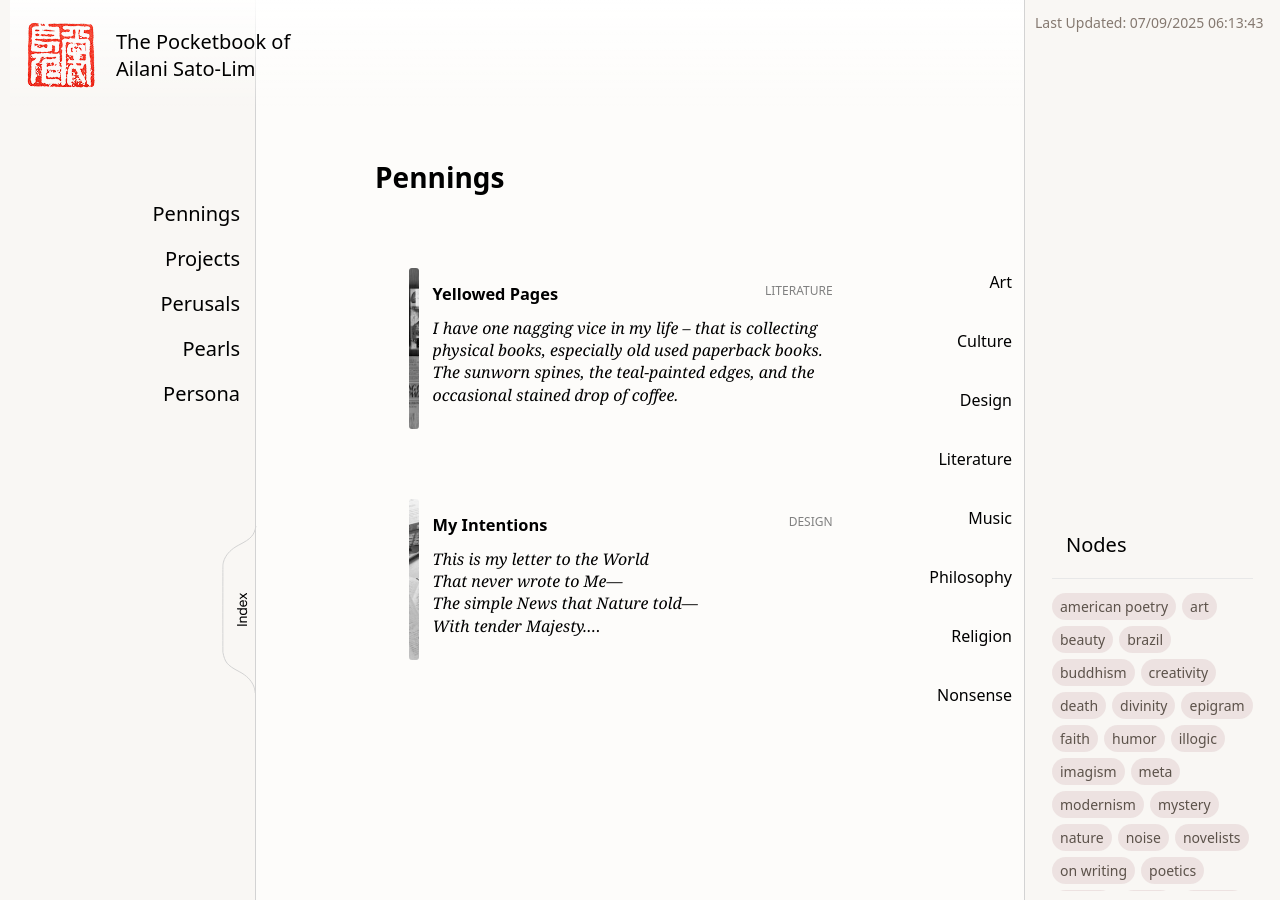
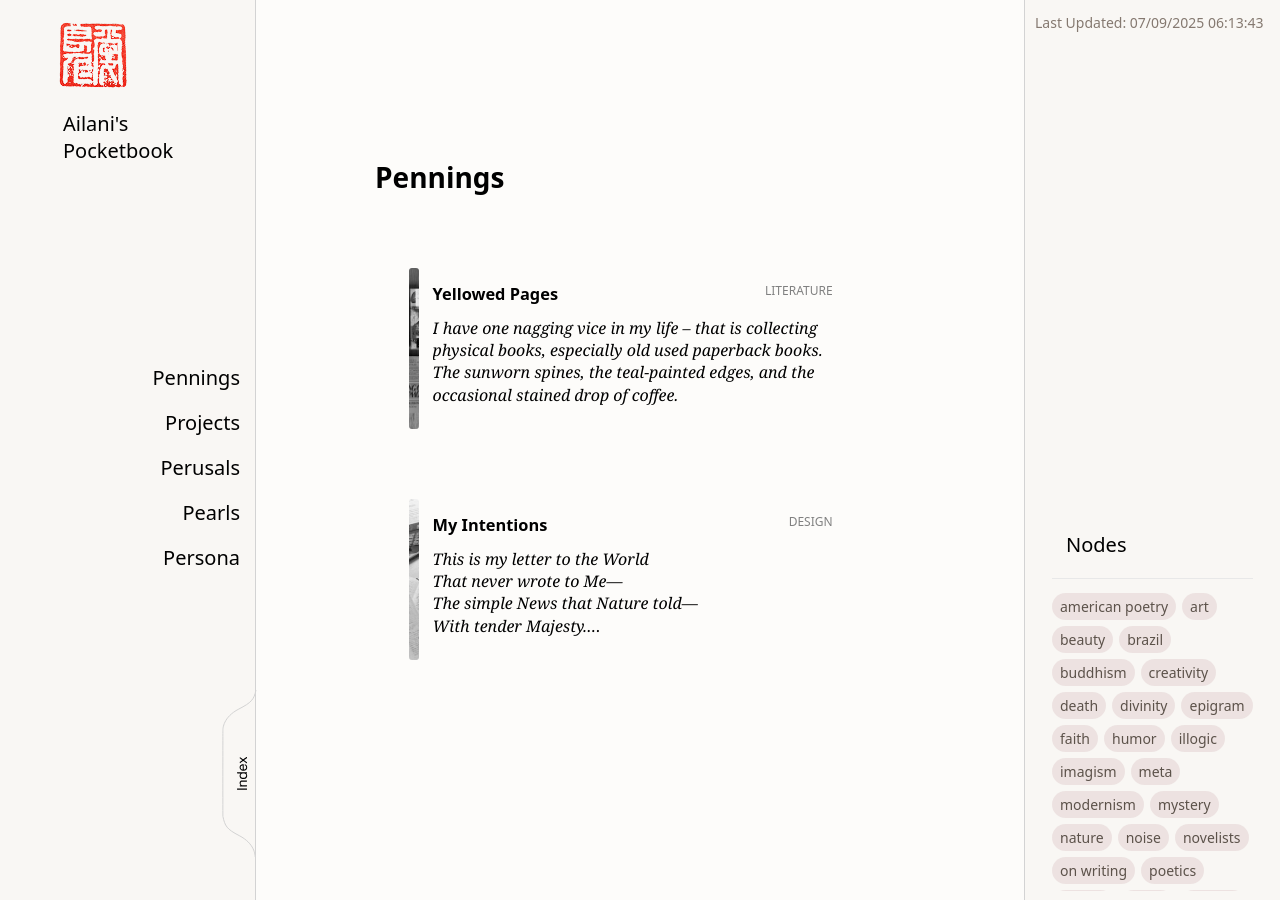
Before and after one commit to ailanisl/ailanisl.github.io, a Jekyll site: the page built from pennings.html, in a window 1280 px wide and 900 px high. Built offline with Jekyll 4.4.1, drawn with Linux system fonts in a browser that asks for light colours.

Commit message:
title ,logo fix

```diff
--- a/_layouts/default.html
+++ b/_layouts/default.html
@@ -76,15 +76,15 @@
   <!-- LEFT SIDEBAR -->
     <div class="left-sidebar">
         <div class="spacer-left"></div>
-        <div class="logo-space">
+        <div class="logo-space">      </div>
         <div id="logo-title-wrapper">
-            <a href= "{{ '/' | relative_url }}" > <img src="{{ '/assets/img/name-stamp.png' | relative_url }}" alt="Logo of my site: it is a red stamp with my name in Chinese characters">
+          <a href= "{{ '/' | relative_url }}" > <img src="{{ '/assets/img/name-stamp.png' | relative_url }}" class = "logo" alt="Logo of my site: it is a red stamp with my name in Chinese characters">
             <div class="title-space">
-            <h2 class="site-title">The Pocketbook of</h2>
-            <h2>Ailani Sato-Lim</h2></a>
-            </div>
-        </div> </a>
+              <h2 class="site-title">
+              Ailani's Pocketbook</h2></a>
+          </div>
         </div>
+
         <nav class="navbar">
           {% for item in site.data.navigation %}
             <a href="{{ item.url | relative_url }}"
--- a/assets/styles.css
+++ b/assets/styles.css
@@ -368,15 +368,16 @@ body {
   border-right: 1px solid lightgray;
 
 }
+
 .logo-space {
   display: flex;
   flex-direction: row;
   align-items: center;
-  justify-content: space-between;
   margin-left: 100px;
-  background-image: linear-gradient(rgba(255, 255, 255, 0.916), transparent);
+
+  background-image: linear-gradient(rgba(255, 255, 255, 0.973), transparent);
   width: 100%;
-  position: fixed;
+  position: relative;
   left: -90px;
   z-index: 1;
 
@@ -384,19 +385,33 @@ body {
 }
 .title-space {
   /*background-color: rgba(255, 255, 255, 0.85);*/
+  position: relative;
+  display: flex;
+  max-width: 5rem;
+  transition: 0.3s ease;
+
 }
 #logo-title-wrapper {
   display: flex;
-  flex-direction: row;
-  align-items: center;
+  flex-direction: column;
+  align-items:start;
+  z-index: 3;
+  max-width: 181px;
+  position: relative;
+  left: 3rem;
+  flex-wrap: wrap;
+
 }
 #logo-title-wrapper a {
   text-decoration: none;
   color: black;
+
 }
 
 .site-title {
-  white-space: nowrap;
+  position: relative;
+  left: 1.5rem;
+
 }
 
 .navbar {
@@ -518,7 +533,7 @@ body {
 
 .post-item-link:hover .post-item {
   /*background-color: rgba(225, 225, 225, 0.067);  light gray on hover */
-  box-shadow: 0 2px 8px rgba(0, 0, 0, 0.08);
+  width: fit-content;
 
   transition: background-color 0.3s, box-shadow 0.3s;
 }
@@ -621,7 +636,7 @@ body {
 
 /* ===================================================== RESPONSIVENESS ====== Shrink or hide sidebars on smaller screens */
 @media (max-width: 914px) {
-  .theme-bar, #lastModified, #eliot-quote {
+  .theme-bar, #lastModified, #eliot-quote, .title-space {
     display: none; /* Hide sidebars */
   }
   .right-sidebar {
@@ -663,6 +678,7 @@ body {
   .post-item {
     width: auto;
   }
+
 }
 
 
--- a/pennings.html
+++ b/pennings.html
@@ -79,7 +79,7 @@ permalink: /pennings/
 <main-content>
 
 
-
+<!--
         <nav class="theme-bar">
             <a href="#">Art</a>
             <a href="#">Culture</a>
@@ -89,7 +89,7 @@ permalink: /pennings/
             <a href="#">Philosophy</a>
             <a href="#">Religion</a>
             <a href="#">Nonsense</a>
-        </nav>
+        </nav> -->
 
 <div class="post-list">
     {% for post in site.posts %}
```
Also changed, not shown: _layouts/home.html (+6 -6 lines).
